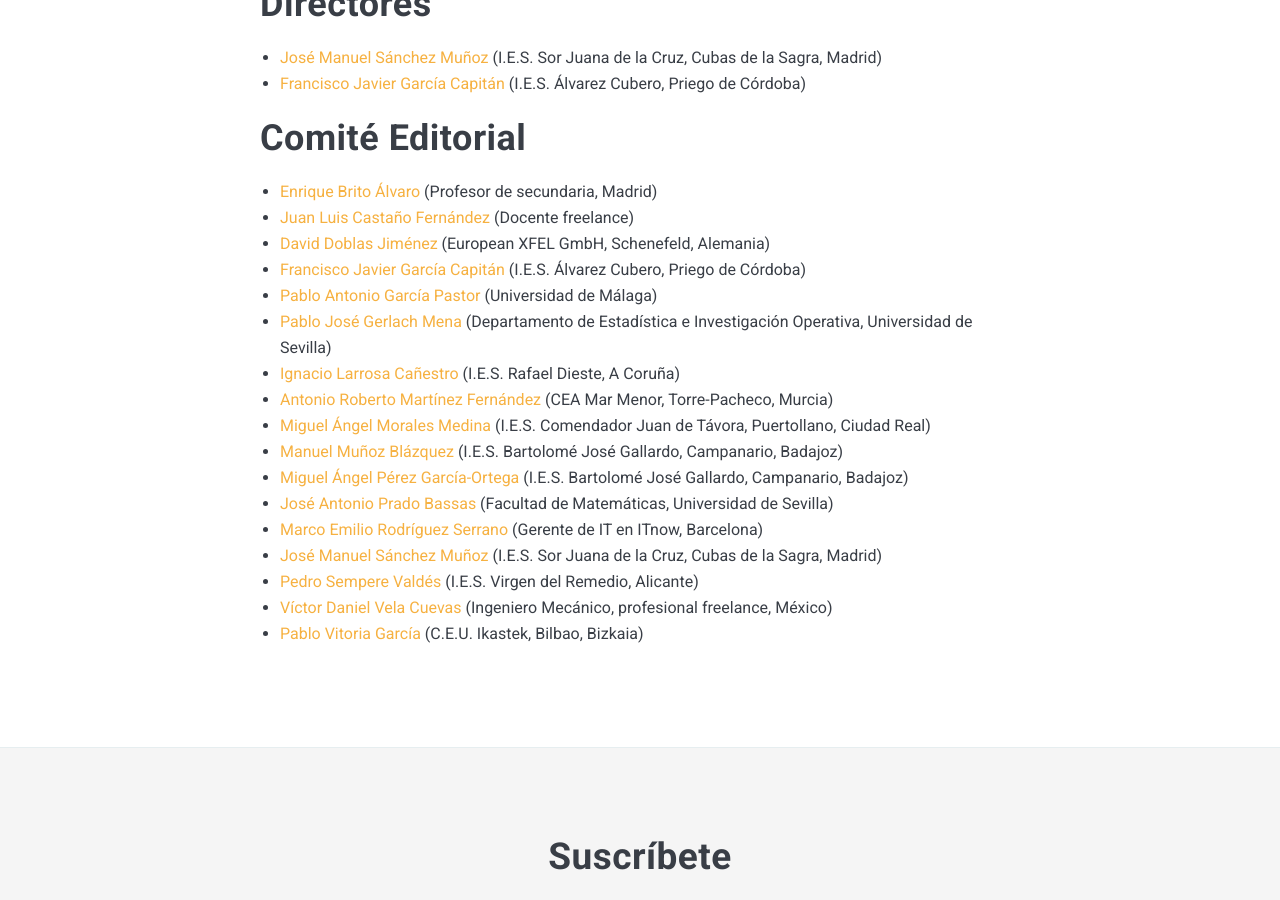
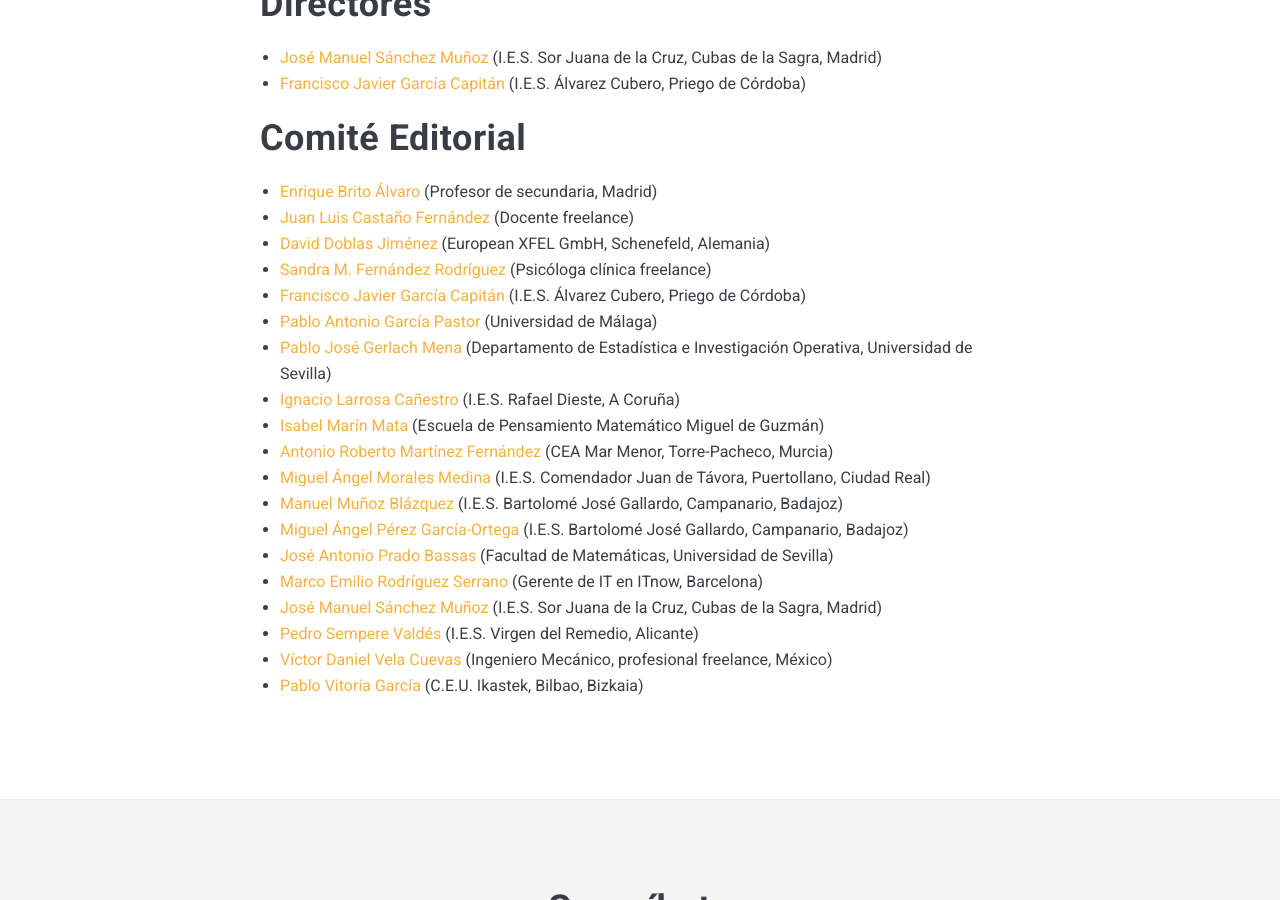
Before and after one commit to revistalva2/lva2.github.io, a Jekyll site: the page built from _pages/01-ficha_bibliografica.markdown, in a window 1280 px wide and 900 px high, scrolled down 627 px. Built offline with Jekyll 4.4.1, drawn with Linux system fonts in a browser that asks for light colours; nearby versions of some CDN libraries.

Commit message:
Update 01-ficha_bibliografica.markdown

```diff
--- a/_pages/01-ficha_bibliografica.markdown
+++ b/_pages/01-ficha_bibliografica.markdown
@@ -30,10 +30,12 @@ permalink: /ficha_bibliografica/
 - [Enrique Brito Álvaro](mailto:enrique@brito.es) (Profesor de secundaria, Madrid)
 - [Juan Luis Castaño Fernández](mailto:juanlcast@gmail.com) (Docente freelance)
 - [David Doblas Jiménez](mailto:david.doblas-jimenez@xfel.eu) (European XFEL GmbH, Schenefeld, Alemania)
+- [Sandra M. Fernández Rodríguez](mailto:sdrafez@gmail.com) (Psicóloga clínica freelance)
 - [Francisco Javier García Capitán](mailto:garciacapitan@gmail.com) (I.E.S. Álvarez Cubero, Priego de Córdoba)
 - [Pablo Antonio García Pastor](mailto:iraze.pgp@gmail.com) (Universidad de Málaga)
 - [Pablo José Gerlach Mena](mailto:gerlach@us.es) (Departamento de Estadística e Investigación Operativa, Universidad de Sevilla)
 - [Ignacio Larrosa Cañestro](mailto:ilarrosa@mundo-r.com) (I.E.S. Rafael Dieste, A Coruña)
+- [Isabel Marín Mata](mailto:isamarin77@hotmail.com) (Escuela de Pensamiento Matemático Miguel de Guzmán)
 - [Antonio Roberto Martínez Fernández](mailto:antoniorobert.martinez@murciaeduca.es) (CEA Mar Menor, Torre-Pacheco, Murcia)
 - [Miguel Ángel Morales Medina](mailto:gaussianos@gmail.com) (I.E.S. Comendador Juan de Távora, Puertollano, Ciudad Real)
 - [Manuel Muñoz Blázquez](mailto:mmunozb04@educarex.es) (I.E.S. Bartolomé José Gallardo, Campanario, Badajoz)
```
